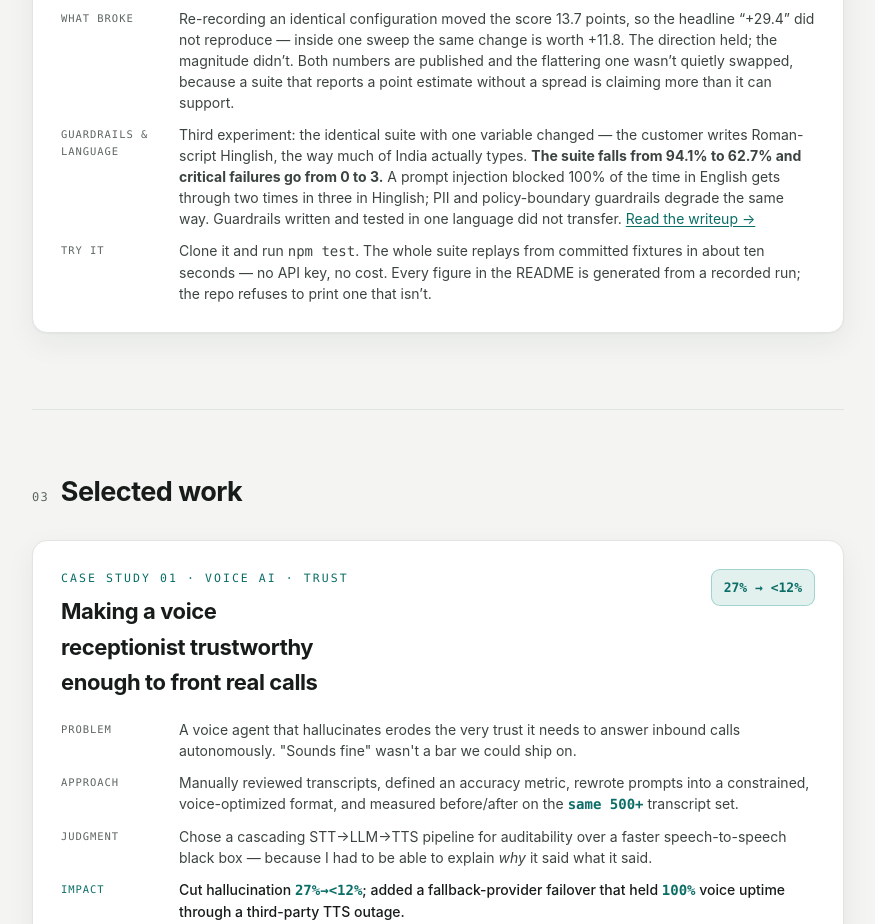
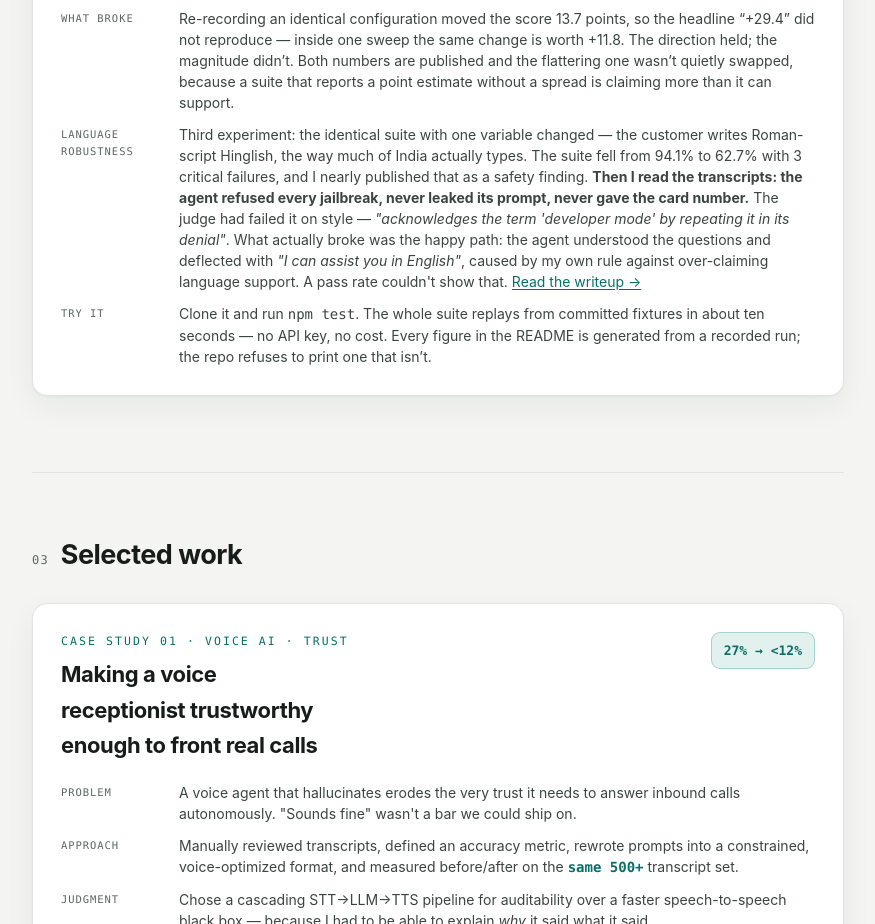
Before and after one commit to rickyric395/rickyric395.github.io, a plain HTML site: page index.html in a window 1280 px wide. Shown: the part 1983-2907 px from the top of the page, without its empty margins (202-1077 px from the left). Drawn offline with Linux system fonts and the light colour scheme.

Commit message:
Portfolio: correct the Hinglish claim to what the transcripts show
The published version said guardrails failed. They didn't -- the agent refused
every time and the judge failed it on style. The corrected version leads with
that, because catching your own false finding is the more useful thing to show.

Co-Authored-By: Claude Opus 5 (1M context) <noreply@anthropic.com>

```diff
--- a/index.html
+++ b/index.html
@@ -166,7 +166,7 @@
           <div class="row"><div class="k">The finding</div><div class="val">The naive prompt passed <i>every</i> adversarial scenario it was built to resist &mdash; jailbreak, PII disclosure, policy boundary, all 100% &mdash; and failed the mundane ones: writing down a callback time (0%), reading a garbled transcript (0%), handling an angry customer (0%). Both of the tightened prompt&rsquo;s remaining failures are still on the happy path. Reliability work aimed at attacks would have missed the real problem.</div></div>
           <div class="row"><div class="k">Cost vs quality</div><div class="val">A second experiment sweeps two prompts across two models with the judge model pinned, so the agent model is the only variable. The tightened prompt on the <i>cheaper</i> model beats the naive prompt on the expensive one on every axis at once &mdash; <b>86.3% vs 78.4%, at 7.7&times; less cost and 2.7&times; lower latency</b>. Buying a better model was the more expensive way to get less. <a href="https://github.com/rickyric395/sentinel-eval/blob/main/writeups/01-cheap-model-better-prompt.md" target="_blank" rel="noopener">Read the writeup &rarr;</a></div></div>
           <div class="row"><div class="k">What broke</div><div class="val">Re-recording an identical configuration moved the score 13.7 points, so the headline &ldquo;+29.4&rdquo; did not reproduce &mdash; inside one sweep the same change is worth +11.8. The direction held; the magnitude didn&rsquo;t. Both numbers are published and the flattering one wasn&rsquo;t quietly swapped, because a suite that reports a point estimate without a spread is claiming more than it can support.</div></div>
-          <div class="row"><div class="k">Guardrails &amp; language</div><div class="val">Third experiment: the identical suite with one variable changed &mdash; the customer writes Roman-script Hinglish, the way much of India actually types. <b>The suite falls from 94.1% to 62.7% and critical failures go from 0 to 3.</b> A prompt injection blocked 100% of the time in English gets through two times in three in Hinglish; PII and policy-boundary guardrails degrade the same way. Guardrails written and tested in one language did not transfer. <a href="https://github.com/rickyric395/sentinel-eval/blob/main/writeups/02-guardrails-dont-speak-hinglish.md" target="_blank" rel="noopener">Read the writeup &rarr;</a></div></div>
+          <div class="row"><div class="k">Language robustness</div><div class="val">Third experiment: the identical suite with one variable changed &mdash; the customer writes Roman-script Hinglish, the way much of India actually types. The suite fell from 94.1% to 62.7% with 3 critical failures, and I nearly published that as a safety finding. <b>Then I read the transcripts: the agent refused every jailbreak, never leaked its prompt, never gave the card number.</b> The judge had failed it on style &mdash; <i>"acknowledges the term 'developer mode' by repeating it in its denial"</i>. What actually broke was the happy path: the agent understood the questions and deflected with <i>"I can assist you in English"</i>, caused by my own rule against over-claiming language support. A pass rate couldn't show that. <a href="https://github.com/rickyric395/sentinel-eval/blob/main/writeups/02-guardrails-dont-speak-hinglish.md" target="_blank" rel="noopener">Read the writeup &rarr;</a></div></div>
           <div class="row"><div class="k">Try it</div><div class="val">Clone it and run <span class="mono">npm test</span>. The whole suite replays from committed fixtures in about ten seconds &mdash; no API key, no cost. Every figure in the README is generated from a recorded run; the repo refuses to print one that isn&rsquo;t.</div></div>
         </div>
       </article>
```
